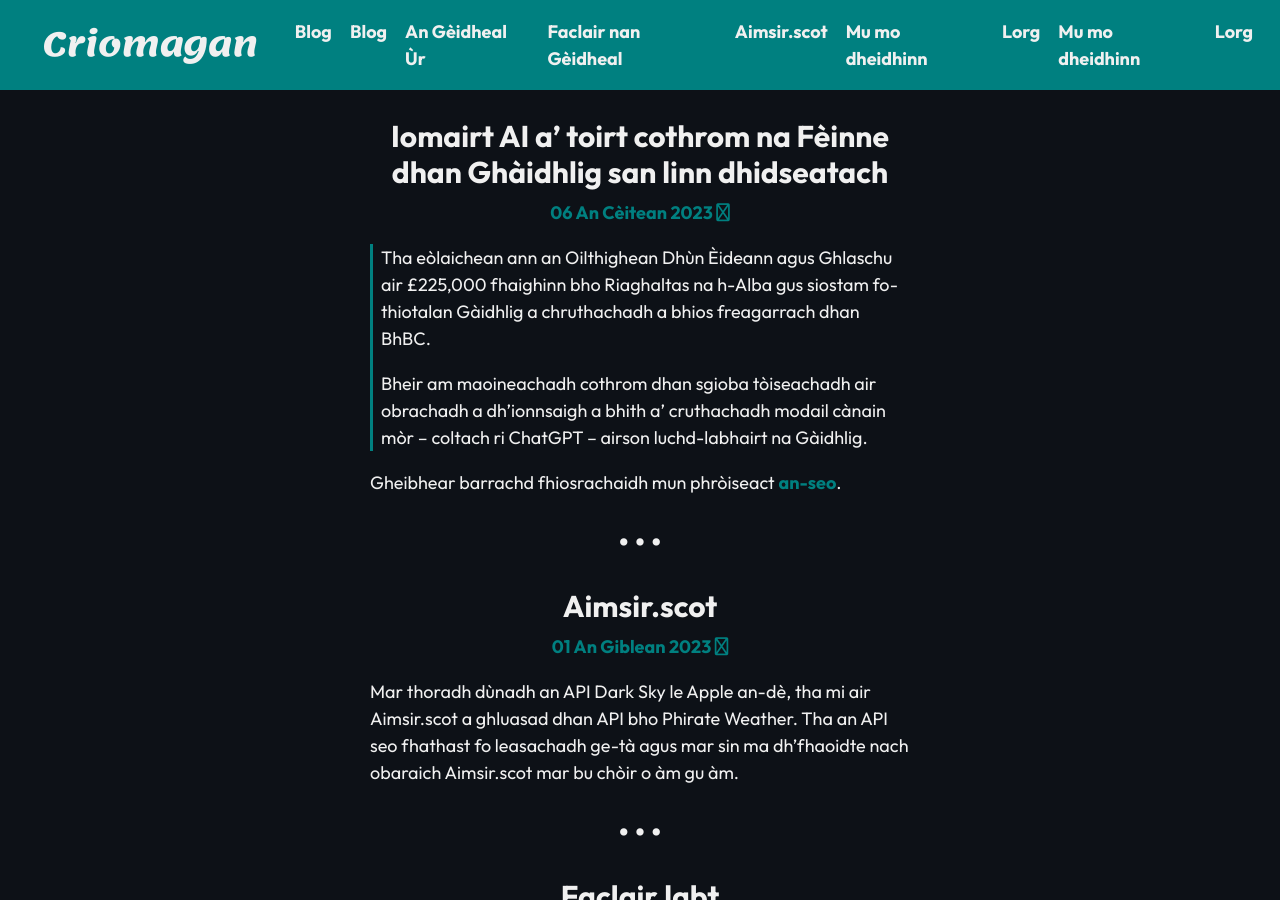
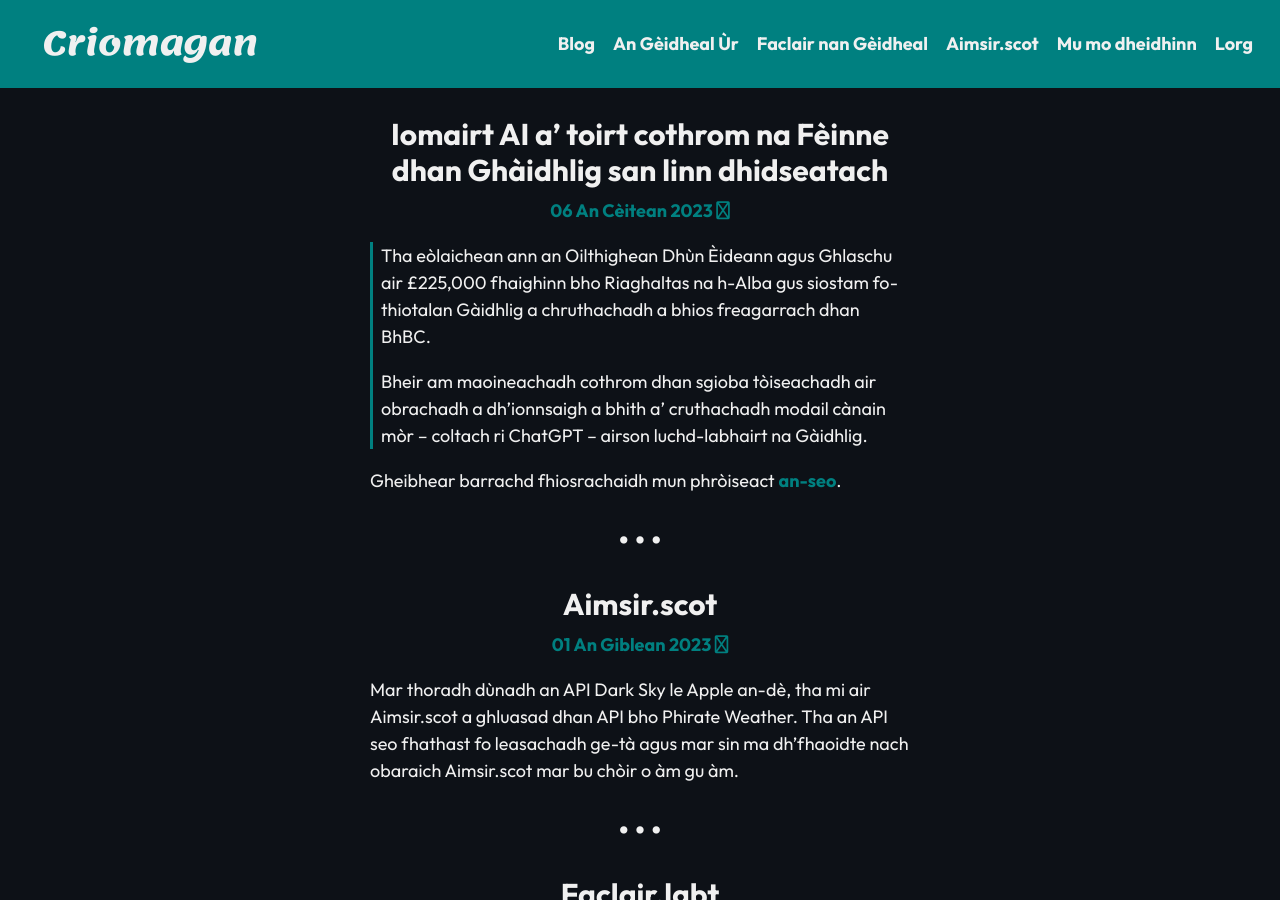
Before and after one commit to angeidheal/angeidheal.github.io, a Jekyll site: the page built from index.html, in a window 1280 px wide and 900 px high. Built offline with Jekyll 4.4.1, drawn with Linux system fonts in a browser that asks for light colours; nearby versions of some CDN libraries; the list of posts is cut into pages by our own code.

Commit message:
Update navigation.html

```diff
--- a/_includes/navigation.html
+++ b/_includes/navigation.html
@@ -1,5 +1,5 @@
 <nav class="navbar navbar-expand-lg navbar-dark">
-  <a class="navbar-brand" href={{"/" | relative_url}} style="font-family: Lemonada" title="Criomagan">{{ site.title }}</a>
+  <a class="navbar-brand" href={{"/" | relative_url}} style="font-family: Lemonada" title="{{ site.description }}">{{ site.title }}</a>
   <button
     class="navbar-toggler"
     type="button"
@@ -14,62 +14,11 @@
 
   <div class="collapse navbar-collapse" id="navbarSupportedContent">
     <ul class="navbar-nav ml-auto">
-      <li class="nav-item">
-        <a class="nav-link" href={{"/" | relative_url}} title="Postaichean as ùire | Latest posts">Blog</a>
-      </li>
-      <!--<li class="nav-item dropdown">
-        <a
-          class="nav-link dropdown-toggle"
-          href="#"
-          id="navbarDropdown"
-          role="button"
-          data-toggle="dropdown"
-          aria-haspopup="true"
-          aria-expanded="false"
-          title="Roinnean-seòrsa | Categories"
-        >
-          Roinnean‑seòrsa
-        </a>
-        <div class="dropdown-menu" aria-labelledby="navbarDropdown">
-          {% for category in site.data.categories %}
-            <a class="dropdown-item" href="{{ category.url }}">{{ category.title }}</a>
-          {% endfor %}
-        </div>
-      </li>
-      <li class="nav-item dropdown">
-        <a
-          class="nav-link dropdown-toggle"
-          href="#"
-          id="navbarDropdown"
-          role="button"
-          data-toggle="dropdown"
-          aria-haspopup="true"
-          aria-expanded="false"
-          title="Na pròiseactan agam | My projects"
-        >
-          Pròiseactan
-        </a>
-        <div class="dropdown-menu" aria-labelledby="navbarDropdown">
-          <a class="dropdown-item" href="https://angeidhealur.scot/" target="_blank">An Gèidheal Ùr</a>
-          <a class="dropdown-item" href="http://faclair.lgbt/" target="_blank">Faclair nan Gèidheal</a>
-          <a class="dropdown-item" href="https://aimsir.scot/" target="_blank">Aimsir.scot</a>
-          <a class="dropdown-item" href="https://criomagan.scot/" target="_blank">Criomagan</a>
-          <a class="dropdown-item" href="https://dethadol.scot/" target="_blank">Dè tha dol?</a>
-          <div class="dropdown-divider"></div>
-          <a class="dropdown-item" href="https://github.com/angeidheal" target="_blank">GitHub</a>
-        </div>
-      </li>-->
       {% for site in site.data.navbar %}
       <li class="nav-item">
         <a class="nav-link" href="{{ site.url }}" title="{{ site.description }}">{{ site.title }}</a>
       </li>
       {% endfor %}
-      <li class="nav-item">
-        <a class="nav-link" href={{"/mu-mo-dheidhinn/" | relative_url}} title="Mu mo dheidhinn | About Me">Mu mo dheidhinn</a>
-      </li>
-      <li class="nav-item">
-        <a class="nav-link" href={{"/lorg/" | relative_url}} title="Lorg | Search">Lorg</a>
-      </li>
     </ul>
   </div>
 </nav>
```
